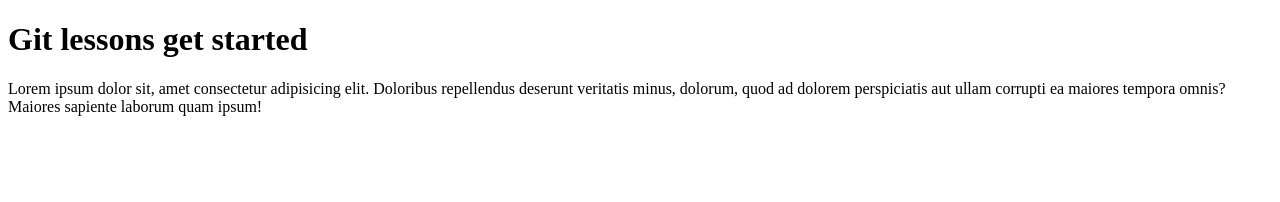
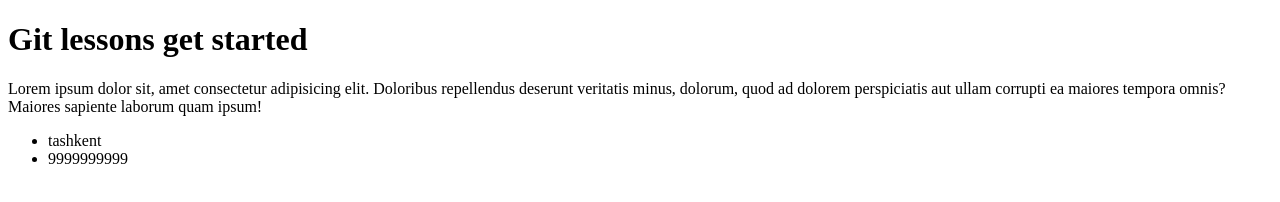
Before and after one commit to asadbekkholdarov/gitlesson, a plain HTML site: page index.html in a window 1280 px wide. Drawn offline with Linux system fonts and the light colour scheme.

Commit message:
footer yasaldi

```diff
--- a/index.html
+++ b/index.html
@@ -16,5 +16,11 @@
         sapiente laborum quam ipsum!
       </p>
     </main>
+    <footer>
+      <ul>
+        <li>tashkent</li>
+        <li>9999999999</li>
+      </ul>
+    </footer>
   </body>
 </html>
```
